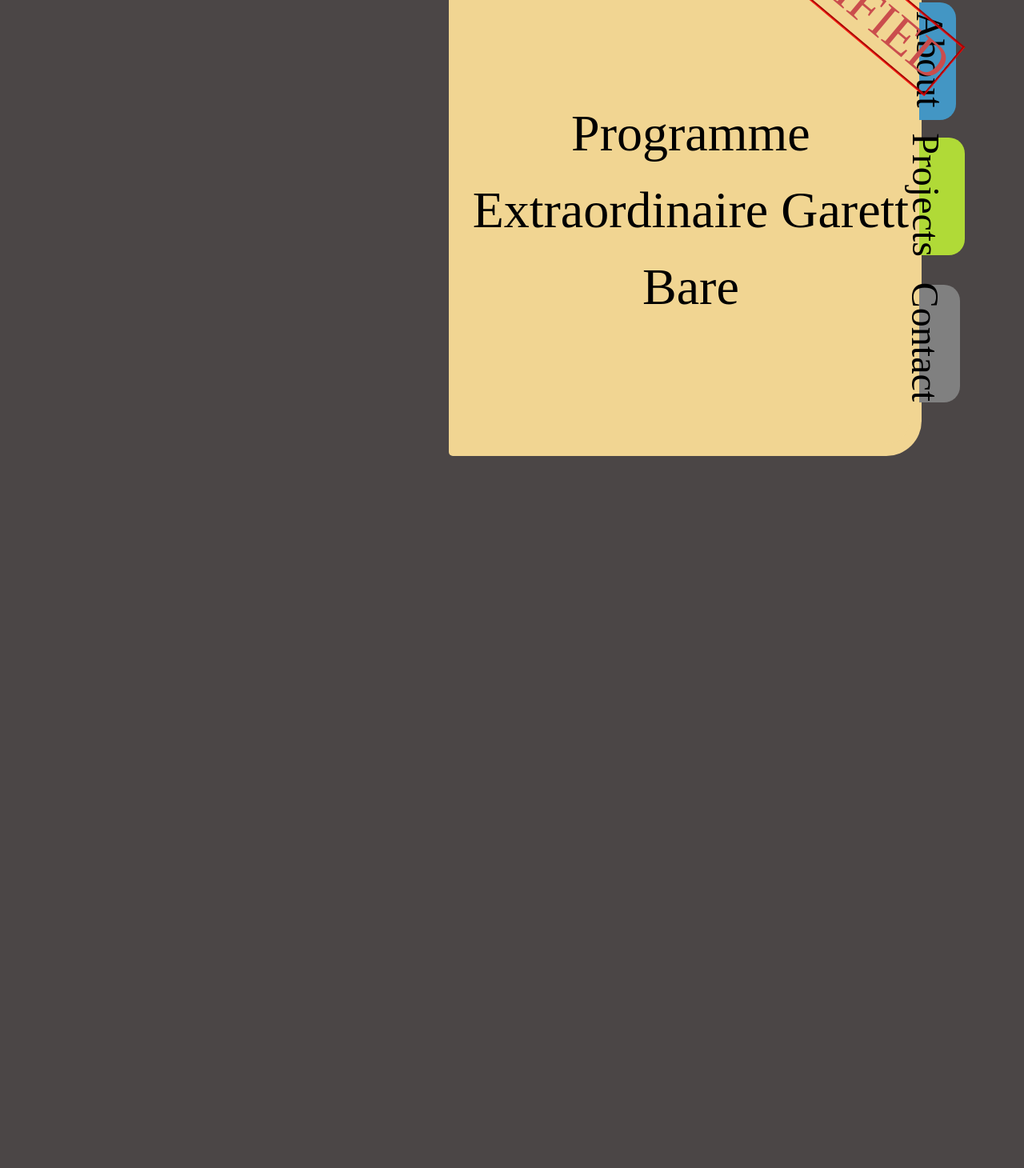
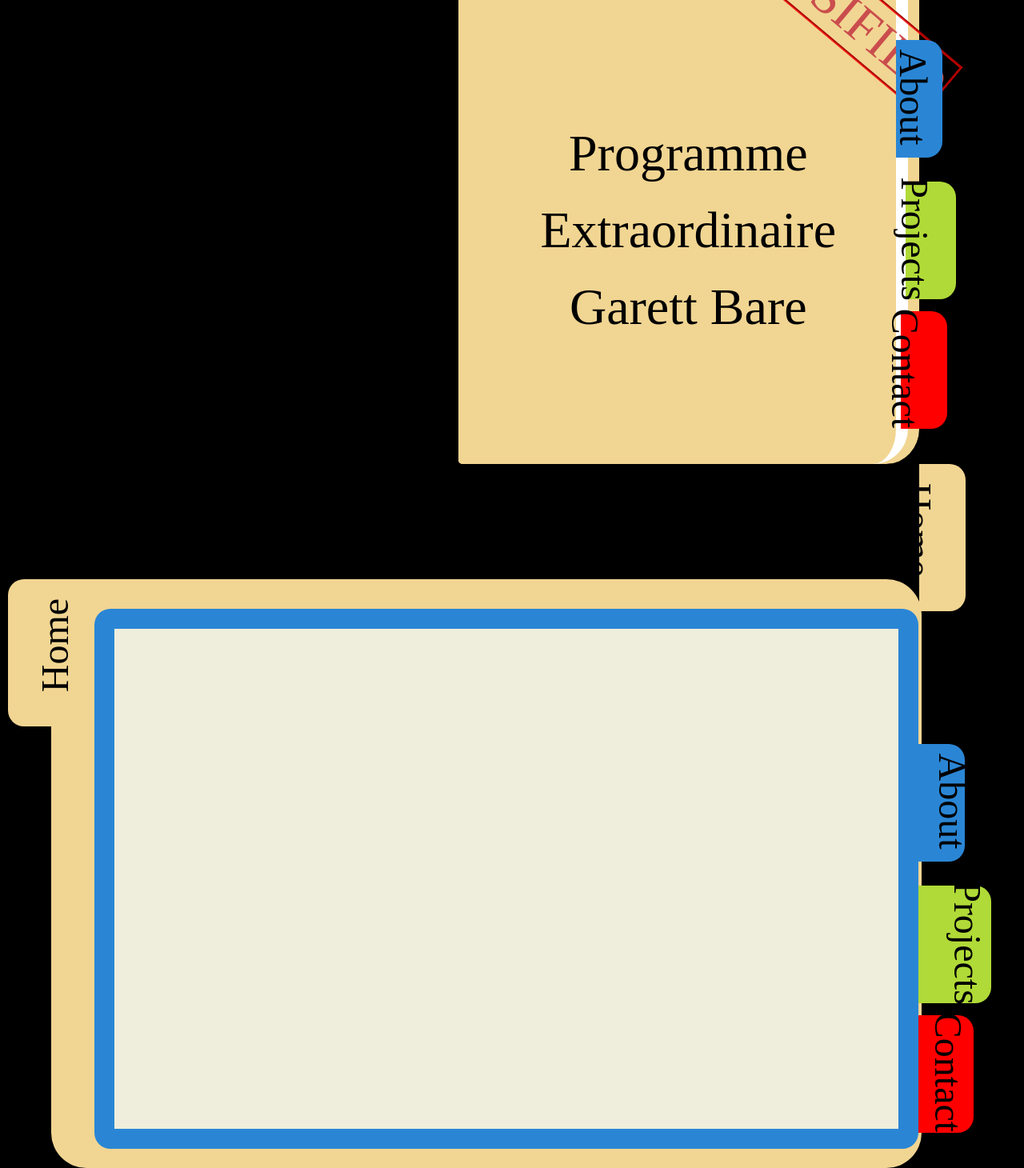
Before and after one commit to Kimchillion/kimchillion.github.io, a plain HTML site: page index.html in a window 1280 px wide. Shown: the part 236-1696 px from the top of the page at 80% size. Drawn offline with Linux system fonts and the light colour scheme.

Commit message:
rudimentary opened pages and added a fixed header line with no content yet

```diff
--- a/index.html
+++ b/index.html
@@ -1,5 +1,6 @@
 <!DOCTYPE html>
 <html lang="en">
+
 <head>
     <link rel="stylesheet" type="text/css" href="style.css">
     <meta charset="UTF-8">
@@ -7,17 +8,41 @@
     <meta name="viewport" content="width=device-width, initial-scale=1.0">
     <title>Document</title>
 </head>
+
 <body>
     <div class="page_background"></div>
-    <div class="main_page" id="Content">
-        <div class="tab_main reemkufi-normal-black-48px"></div>
+    <div class="closed_folder">
+        <div class="main_page" id="Content">
+            <h1 class="programme-extraordinaire-garett-bare reemkufi-normal-black-64px"></h1>
+            <h2 class="classified reemkufi-normal-red-64px"></h2>
+        </div>
+        <div class="tab_main_r reemkufi-normal-black-48px"></div>
         <div class="tab_about reemkufi-normal-black-48px"></div>
         <div class="tab_project reemkufi-normal-black-48px"></div>
         <div class="tab_contact reemkufi-normal-black-48px"></div>
-        <h1 class="programme-extraordinaire-garett-bare reemkufi-normal-black-64px">
-        </h1>
-        <h2 class="classified reemkufi-normal-red-64px">
-        </h2>
     </div>
+    <div class="open_folder" style="--top: 120%;">
+        <div class="tab_main_l reemkufi-normal-black-48px"></div>
+        <div class="tab_about reemkufi-normal-black-48px"></div>
+        <div class="tab_project reemkufi-normal-black-48px"></div>
+        <div class="tab_contact reemkufi-normal-black-48px"></div>
+        <div class="content_page" style="--bg_color: #2a86d5;"></div>
+    </div>
+    <div class="open_folder" style="--top: 240%;">
+        <div class="tab_main_l reemkufi-normal-black-48px"></div>
+        <div class="tab_about reemkufi-normal-black-48px"></div>
+        <div class="tab_project reemkufi-normal-black-48px"></div>
+        <div class="tab_contact reemkufi-normal-black-48px"></div>
+        <div class="content_page" style="--bg_color: var(--conifer);"></div>
+    </div>
+    <div class="open_folder" style="--top: 360%;">
+        <div class="tab_main_l reemkufi-normal-black-48px"></div>
+        <div class="tab_about reemkufi-normal-black-48px"></div>
+        <div class="tab_project reemkufi-normal-black-48px"></div>
+        <div class="tab_contact reemkufi-normal-black-48px"></div>
+        <div class="content_page" style="--bg_color: red;"></div>
+    </div>
+    <div class="header"></div>
 </body>
+
 </html>
--- a/style.css
+++ b/style.css
@@ -57,9 +57,17 @@
     font-style: normal;
   }
 
+.header{
+    background-color: white;
+    height:10%;
+    position:fixed;
+    width:100%;
+    top:0px
+}
 
 .page_background{
-    background-color: #4b4646;
+    /* background-color: #4b4646; */
+    background-color: black;
     height: 1000%;
     left:0px;
     position: absolute;
@@ -83,44 +91,61 @@ This is the original draft.
     width: 90%;
 } */
 
-.tab_main{
+.tab_main_r{
     /* background-color: #cec577; */
     background-color: #f1d592;
     border-top-right-radius: 20px;
     border-bottom-right-radius: 20px;
-    border-top-left-radius: 5px;
-    border-bottom-left-radius: 5px;
     height:25%;
-    right:-8%;
+    left:100%;
     position:absolute;
-    top:-1.6%;
     width:10%;
 }
-.tab_main::after{
+.tab_main_r::after{
     position:absolute;
     content:"Home";
     text-align: center;
     top: 30%;
-    right:-40%;
+    right:0;
     transform: rotate(90deg);
 }
 
+.tab_main_l{
+    /* background-color: #cec577; */
+    background-color: #f1d592;
+    border-top-left-radius: 20px;
+    border-bottom-left-radius: 20px;
+    height:25%;
+    left:-5%;
+    position:absolute;
+    top:0;
+    width:5%;
+}
+
+.tab_main_l::after{
+    position:absolute;
+    content:"Home";
+    text-align: center;
+    top: 30%;
+    transform: rotate(-90deg);
+}
 .tab_about{
-    background-color: var(--boston-blue);
+    /* background-color: var(--boston-blue); */
+    background-color: #2a86d5;
     border-top-right-radius: 20px;
     border-bottom-right-radius: 20px;
     height:20%;
-    right:-10%;
+    left:95%;
     position:absolute;
-    top:25%;
-    width:8%;
+    top:28%;
+    width:10%;
 }
 .tab_about::after{
     position:absolute;
     content:"About";
     text-align: center;
     top: 30%;
-    right:-60%;
+    right:-40%;
     transform: rotate(90deg);
 }
 
@@ -129,66 +154,90 @@ This is the original draft.
     border-top-right-radius: 20px;
     border-bottom-right-radius: 20px;
     height:20%;
-    right:-12%;
+    left:97%;
     position:absolute;
-    top:48%;
-    width:10%;
+    top:52%;
+    width:11%;
 }
 .tab_project::after{
     position:absolute;
     content:"Projects";
     text-align: center;
     top: 30%;
-    right:-50%;
+    right:-40%;
     transform: rotate(90deg);
 }
 
 .tab_contact{
-    background-color: grey;
+    background-color: red;
     border-top-right-radius: 20px;
     border-bottom-right-radius: 20px;
     height:20%;
-    right:-11%;
+    left:96%;
     position:absolute;
-    top:73%;
-    width:9%;
+    top:74%;
+    width:10%;
 }
 .tab_contact::after{
     position:absolute;
     content:"Contact";
     top: 30%;
-    right:-60%;
+    right:-40%;
     transform: rotate(90deg);
 }
 
 .main_page{
     background-color: #f1d592;
-    border: 15px #f1d592;
-    border-style: solid solid solid none;
+    /* background-color: blueviolet; */
+    border: 15px white;
+    border-style: none solid none none;
+    border-bottom-right-radius: 44px;
+    border-top-left-radius: 5px;
+    border-bottom-left-radius: 5px;
+    height: 100%;
+    position: relative;
+    width: 95%;
+}
+
+.closed_folder{
+    background-color: #f1d592;
+    border-style: none solid none none;
     border-bottom-right-radius: 44px;
     border-top-left-radius: 5px;
     border-bottom-left-radius: 5px;
     height: 92%;
     right: 10%;
     position: absolute;
-    top: 5%;
+    top: 10%;
     width: 45%;
+}
+
+.open_folder{
+    background-color: #f1d592;
+    border-top-right-radius: 44px;
+    border-bottom-right-radius: 44px;
+    border-bottom-left-radius: 44px;
+    height: 92%;
+    right: 10%;
+    position: absolute;
+    top: var(--top);
+    width: 85%;
 }
 
 .content_page{
     background-color: #EFEEDD;
-    outline:15.5px var(#cec577);
-    outline-style: solid solid solid;
-    border: 18px var(black);
-    border-style: solid solid solid none;
-    border-top-right-radius: 44px;
-    border-bottom-right-radius: 44px;
-    border-top-left-radius: 5px;
-    border-bottom-left-radius: 5px;
-    height: 95%;
-    right: 15%;
+    /* outline:50px var(#f1d592); */
+    /* outline-style: solid solid solid none; */
+    border: 25px var(--bg_color);
+    border-style: solid solid solid solid;
+    border-top-right-radius: 20px;
+    border-bottom-right-radius: 20px;
+    border-top-left-radius: 20px;
+    border-bottom-left-radius: 20px;
+    height: 85%;
+    left:5%;
     position: absolute;
-    top: 18px;
+    top: 5%;
     width: 90%;
 
 }
```
